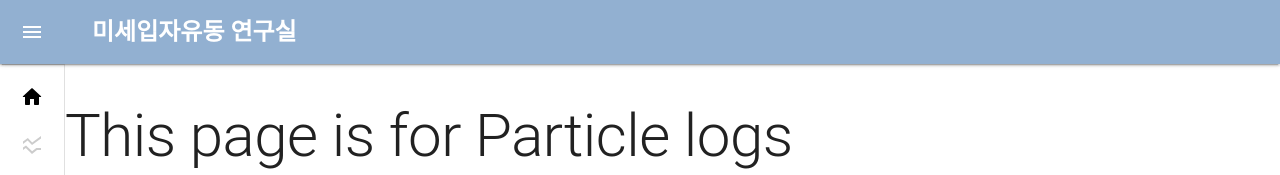
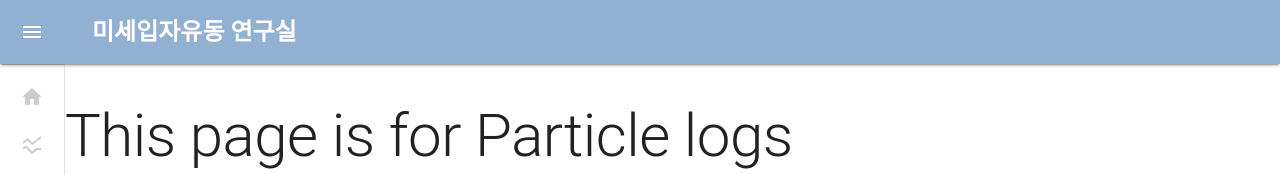
Before and after one commit to real-rock/cpfd-front-server, a React (Create React App) app: page /particle/log in a window 1280 px wide. Shown: the top 175 px of the page. Built offline with nearby package versions, Linux system fonts and the light colour scheme.

Commit message:
Fix: sidebar highlight error fixed

```diff
--- /dev/null
+++ b/src/Commons/Paths/Paths.js
@@ -0,0 +1,4 @@
+export const UrlPathIndex = {
+    '/': 0,
+    '/particle/chart': 1,
+};
--- a/src/Components/Drawer/Drawer.js
+++ b/src/Components/Drawer/Drawer.js
@@ -19,6 +19,7 @@ import ActivityManager from '../../Pages/ActivityManager';
 import { ActivityLog } from '../../Pages/ActivityLog';
 import { ParticleChart } from '../../Pages/ParticleChart';
 import { ParticleLog } from '../../Pages/ParticleLog';
+import { UrlPathIndex } from '../../Commons/Paths/Paths';
 
 const drawerWidth = 240;
 
@@ -72,7 +73,9 @@ const MiniDrawer = () => {
     const theme = useTheme();
     let navigate = useNavigate();
     const [open, setOpen] = React.useState(false);
-    const [page, setPage] = React.useState(0);
+    const [page, setPage] = React.useState(
+        UrlPathIndex[window.location.pathname],
+    );
 
     const itemsList = [
         {
```
